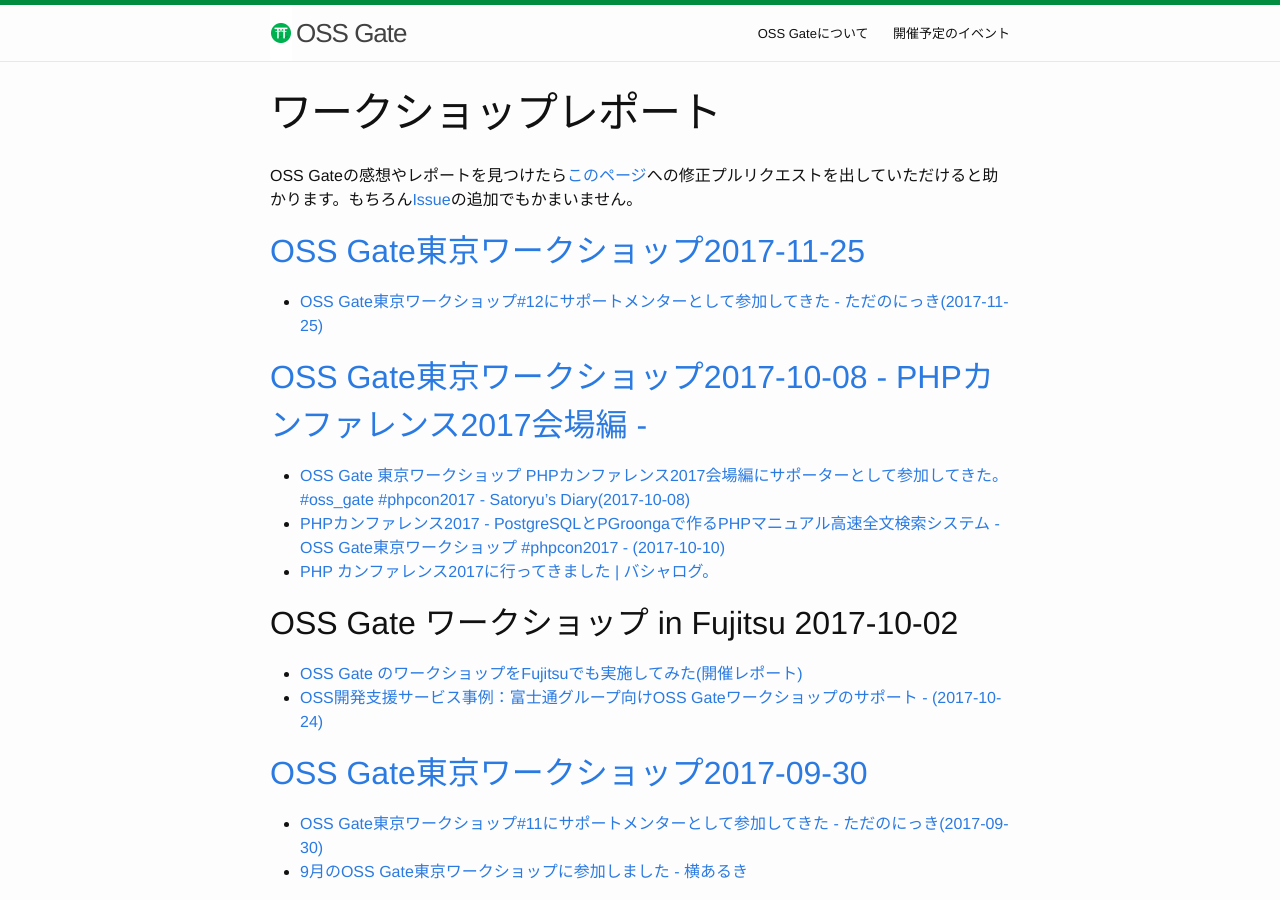
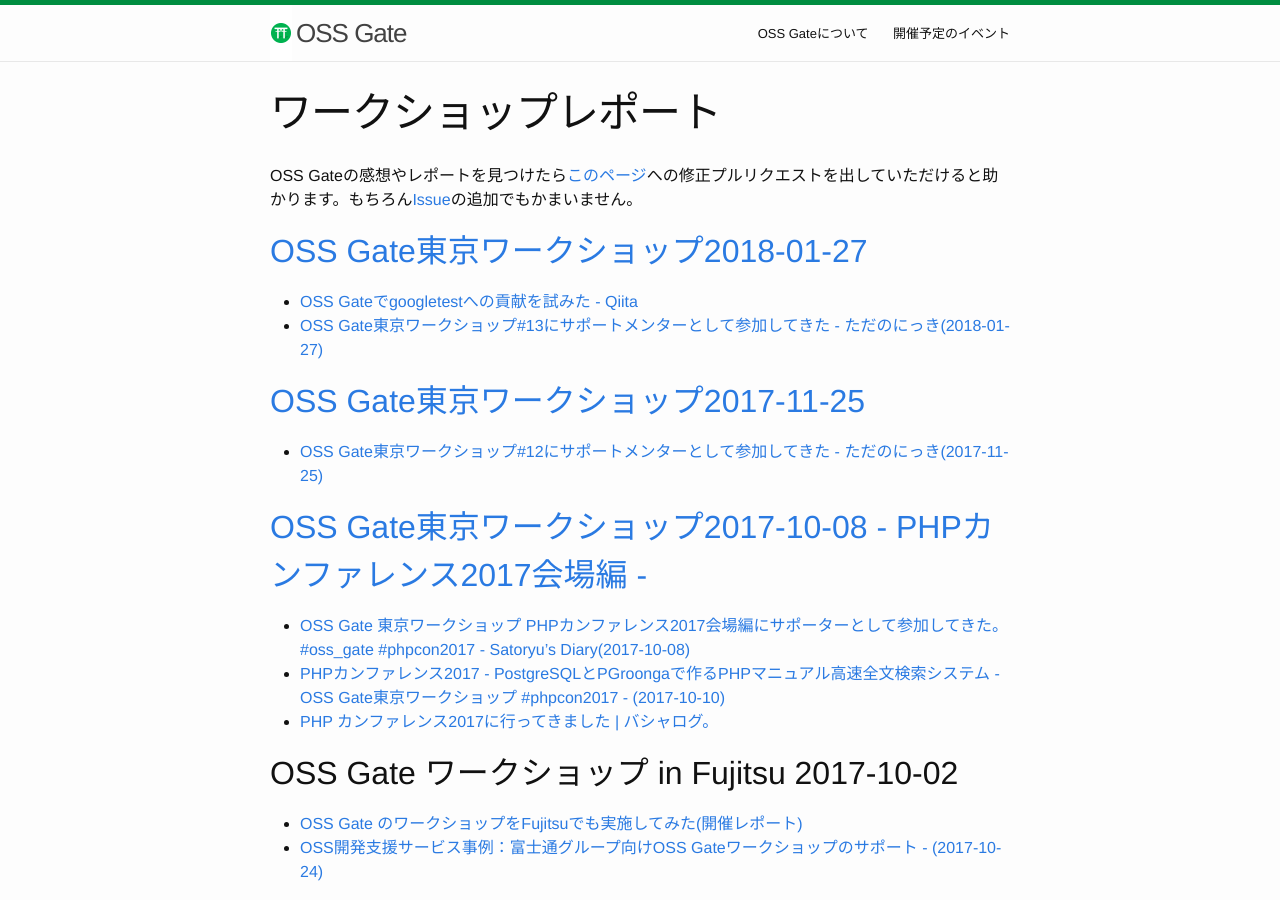
Before and after one commit to oss-gate/oss-gate.github.io, a Jekyll site: the page built from workshop/report.md, in a window 1280 px wide and 900 px high. Built offline with Jekyll 4.4.1, drawn with Linux system fonts in a browser that asks for light colours; comment, search, counter and statistics services are not loaded.

Commit message:
add reports of workshop 13th at tokyo

```diff
--- a/workshop/report.md
+++ b/workshop/report.md
@@ -4,6 +4,10 @@
 ---
 
 OSS Gateの感想やレポートを見つけたら[このページ](https://github.com/oss-gate/oss-gate.github.io/blob/master/workshop/report.md)への修正プルリクエストを出していただけると助かります。もちろん[Issue](https://github.com/oss-gate/oss-gate.github.io/issues)の追加でもかまいません。
+
+## [OSS Gate東京ワークショップ2018-01-27](https://oss-gate.doorkeeper.jp/events/68516)
+  * [OSS Gateでgoogletestへの貢献を試みた - Qiita](https://qiita.com/tomoyuki-nakabayashi/items/7eac11d89de2d2da383a)
+  * [OSS Gate東京ワークショップ#13にサポートメンターとして参加してきた - ただのにっき(2018-01-27)](http://sho.tdiary.net/20180127.html#p01)
 
 ## [OSS Gate東京ワークショップ2017-11-25](https://oss-gate.doorkeeper.jp/events/66254)
   * [OSS Gate東京ワークショップ#12にサポートメンターとして参加してきた - ただのにっき(2017-11-25)](http://sho.tdiary.net/20171125.html#p01)
```
